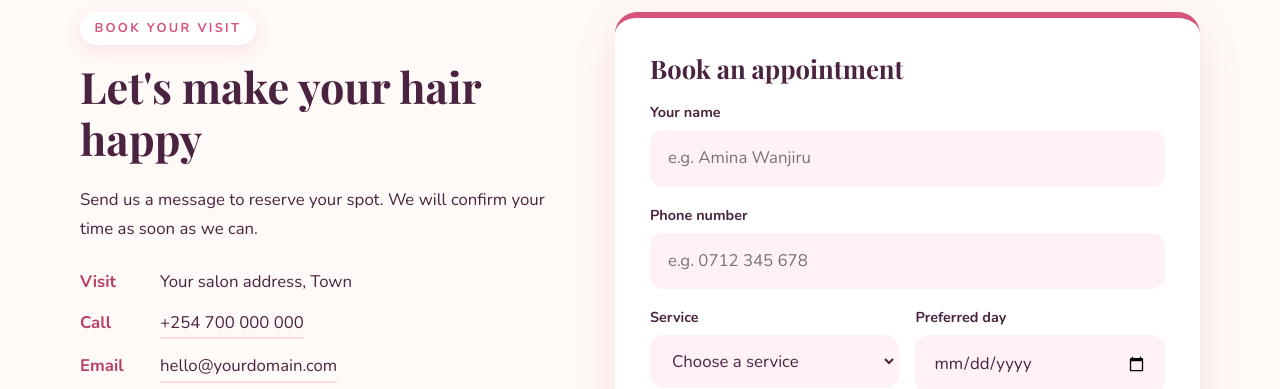
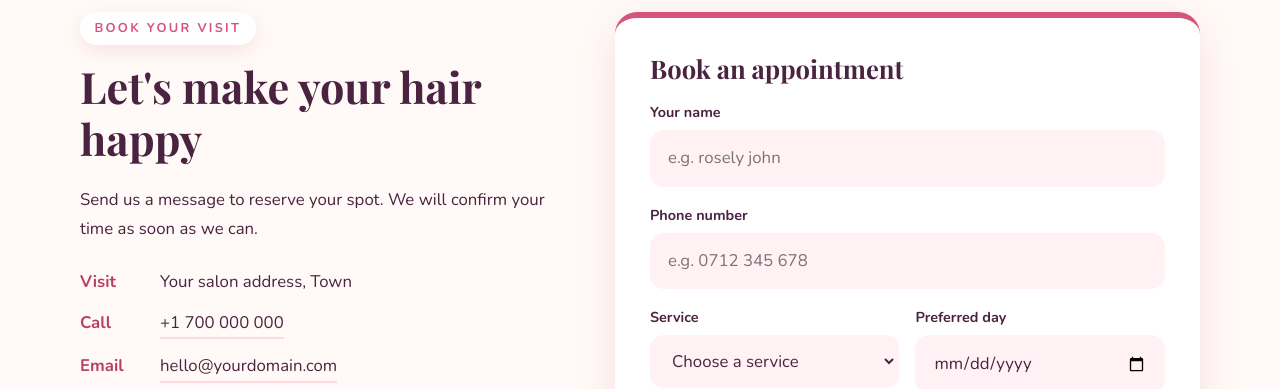
Before and after one commit to RobertMusili12315610/watsondoreen, a plain HTML site: page index.html in a window 1280 px wide. Shown: the part 4520-4909 px from the top of the page. Drawn offline with nearby package versions, Linux system fonts and the light colour scheme; a web font is replaced by a local one.

Commit message:
Update contact details and placeholder text in index.html

```diff
--- a/index.html
+++ b/index.html
@@ -196,7 +196,7 @@
           <p>Send us a message to reserve your spot. We will confirm your time as soon as we can.</p>
           <ul class="info-list">
             <li><span>Visit</span> Your salon address, Town</li>
-            <li><span>Call</span> <a href="tel:+254700000000">+254 700 000 000</a></li>
+            <li><span>Call</span> <a href="tel:+1700000000">+1 700 000 000</a></li>
             <li><span>Email</span> <a href="mailto:hello@yourdomain.com">hello@yourdomain.com</a></li>
             <li><span>Hours</span> Mon - Sat, 8:00 am - 7:00 pm</li>
           </ul>
@@ -210,7 +210,7 @@
         <form class="form reveal" id="bookingForm" novalidate>
           <h3>Book an appointment</h3>
           <label for="name">Your name</label>
-          <input id="name" name="name" type="text" placeholder="e.g. Amina Wanjiru" maxlength="40" required>
+          <input id="name" name="name" type="text" placeholder="e.g. rosely john" maxlength="40" required>
 
           <label for="phone">Phone number</label>
           <input id="phone" name="phone" type="tel" placeholder="e.g. 0712 345 678" maxlength="20" required>
```
